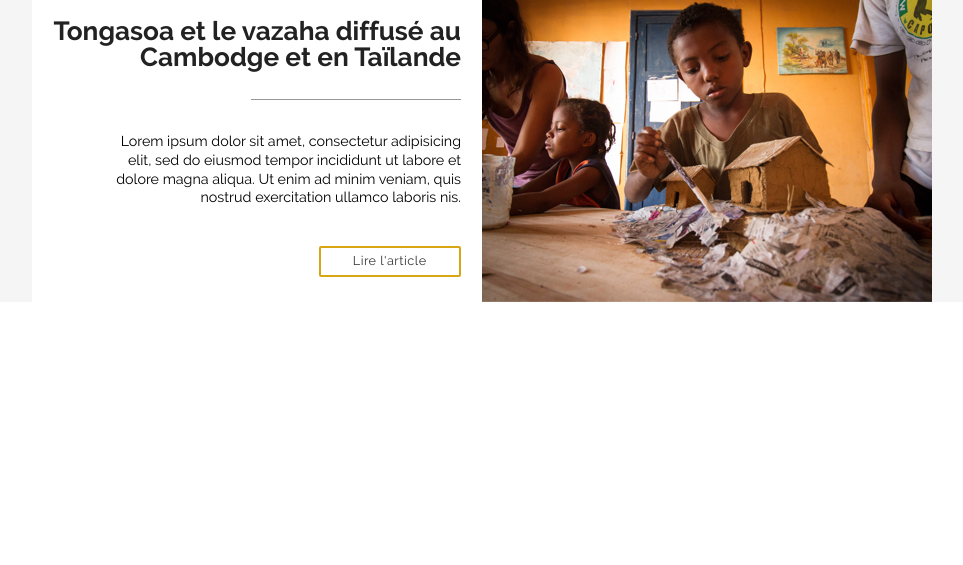
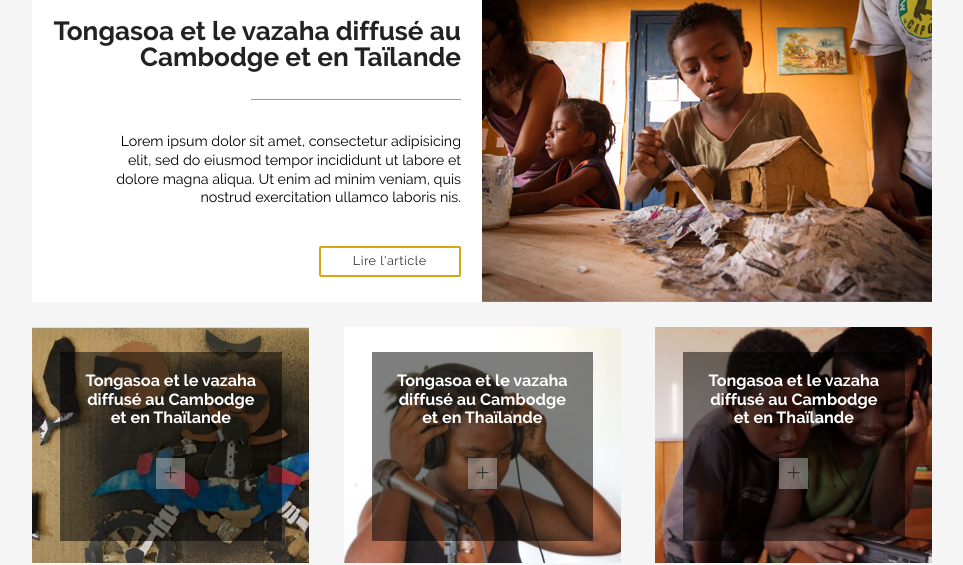
Before and after one commit to Jimmylet/Sur-un-Baobab, a PHP site: page / in a window 1280 px wide. Shown: the part 2856-3421 px from the top of the page, without its empty margins (158-1121 px from the left). Before the commit the page ends 3158 px from the top, so only its background shows below. Run offline with PHP 8.4, Linux system fonts and the light colour scheme.

Commit message:
code news blog bottom articles

```diff
--- a/www/css/styles.css
+++ b/www/css/styles.css
@@ -388,6 +388,57 @@ body {
   width: 44.9em;
   position: relative;
   height: 100%;
+}
+.last-news__articles__top img {
+  -webkit-transition: 0.3s ease-out;
+  transition: 0.3s ease-out;
+}
+.last-news__articles__top:hover img {
+  -webkit-transform: scale(1.05);
+      -ms-transform: scale(1.05);
+          transform: scale(1.05);
+  -webkit-transition: 0.3s ease-in-out;
+  transition: 0.3s ease-in-out;
+}
+.article__vignette {
+  width: 27.7em;
+  height: 23.6em;
+  position: relative;
+  overflow: hidden;
+}
+.article__vignette__img {
+  position: relative;
+  z-index: 1;
+}
+.article__vignette__container {
+  position: absolute;
+  z-index: 2;
+  width: 80%;
+  height: 80%;
+  top: 0;
+  margin: 2.5em 1em 1em 2.8em;
+  -webkit-transition: 0.3s ease;
+  transition: 0.3s ease;
+}
+.article__vignette__more {
+  display: inline-block;
+  margin-top: 3em;
+  padding: 0.8em;
+}
+.last-news__container-bottom-articles {
+  width: 90em;
+  margin: 2.5em auto 0;
+}
+.last-news__container-bottom-articles:after {
+  content: "";
+  display: block;
+  clear: both;
+}
+.last-news__bottom-link:nth-child(1) {
+  float: left;
+}
+.last-news__bottom-link:nth-child(3) {
+  float: right;
 }
 .header .subheader {
   background-color: #2d2d2d;
@@ -884,3 +935,52 @@ body {
 .last-news__articles__container-text {
   padding: 2em;
 }
+.article__vignette {
+  display: inline-block;
+}
+.article__vignette__title {
+  color: #fff;
+  font-size: 1.62em;
+  font-weight: bold;
+  line-height: 1.15em;
+}
+.article__vignette__container {
+  background-color: rgba(0,0,0,0.5);
+  padding: 2em;
+}
+.article__vignette__more {
+  background-color: rgba(181,181,181,0.5);
+}
+.article__vignette__img {
+  width: 100%;
+  object-fit: cover;
+  -webkit-transition: 0.3s ease-out;
+  transition: 0.3s ease-out;
+}
+.article__vignette svg {
+  -webkit-transform: scale(1);
+  -ms-transform: scale(1);
+  transform: scale(1);
+  -webkit-transition: 0.3s ease-out;
+  transition: 0.3s ease-out;
+}
+.article__vignette:hover .article__vignette__more svg {
+  -webkit-transform: scale(1.6);
+  -ms-transform: scale(1.6);
+  transform: scale(1.6);
+  -webkit-transform: 0.3s ease-out;
+  -ms-transform: 0.3s ease-out;
+  transform: 0.3s ease-out;
+}
+.article__vignette:hover .article__vignette__more svg g {
+  stroke: #f1f1f1;
+}
+.article__vignette:hover img {
+  -webkit-transform: scale(1.2) rotate(2deg);
+  -ms-transform: scale(1.2) rotate(2deg);
+  transform: scale(1.2) rotate(2deg);
+  -webkit-filter: grayscale(100%);
+          filter: grayscale(100%);
+  -webkit-transition: 0.3s ease-out;
+  transition: 0.3s ease-out;
+}
--- a/www/index.html
+++ b/www/index.html
@@ -114,9 +114,10 @@
 							<a class="intro-img__button" href="#">En savoir plus</a>
 						</section>
 						<section class="intro-text">
-								<h2 class="intro-text__title">Rencontrer. Animer. Aider.</h2>
+							<h2 class="intro-text__title">Rencontrer. Animer. Aider.</h2>
 							<div class="intro-text__container">
-								<img class="intro-text__img" src="./img/svg/baobab_logo_svg.svg" alt="Logo Surunbaobab" width="220"
+								<img class="intro-text__img" src="./img/svg/baobab_logo_svg.svg" alt="Logo Surunbaobab"
+								     width="220"
 								     height="177">
 								<p class="intro-text__paragraph">
 									Nous voyageons sac au dos en proposant des ateliers de cinéma d’animation pour
@@ -132,8 +133,10 @@
 							<div class="img-baobab__title">
 								<div class="img-baobab__title__img"></div>
 							</div>
-							<svg class="img-baobab__deco" width="23" height="336" viewBox="0 0 23 336" xmlns="http://www.w3.org/2000/svg">
-								<g transform="translate(1 1.542)" stroke="#FFF" stroke-width="2" fill="none" fill-rule="evenodd">
+							<svg class="img-baobab__deco" width="23" height="336" viewBox="0 0 23 336"
+							     xmlns="http://www.w3.org/2000/svg">
+								<g transform="translate(1 1.542)" stroke="#FFF" stroke-width="2" fill="none"
+								   fill-rule="evenodd">
 									<circle cx="10.5" cy="10.5" r="10.5"/>
 									<path d="M10 21v312.458069" stroke-linecap="square"/>
 								</g>
@@ -143,10 +146,12 @@
 						<section class="last-news">
 							<h2 class="last-news__title" aria-level="2">Nos dernières nouvelles</h2>
 							<span class="last-news__newsletters">
-								Ne manquez plus rien, <a href="#" class="last-news__newsletters__link">abonnez-vous !</a>
+								Ne manquez plus rien, <a href="#" class="last-news__newsletters__link">abonnez-vous
+								!</a>
 							</span>
 							<svg class="last-news__line2" width="2" height="98" xmlns="http://www.w3.org/2000/svg">
-								<path d="M1 1.5V97" stroke="#FFF" stroke-width="2" fill="none" fill-rule="evenodd" stroke-linecap="square"/>
+								<path d="M1 1.5V97" stroke="#FFF" stroke-width="2" fill="none" fill-rule="evenodd"
+								      stroke-linecap="square"/>
 							</svg>
 							<div class="last-news__articles">
 								<article class="last-news__articles__top">
@@ -158,13 +163,76 @@
 											Tongasoa et le vazaha diffusé au Cambodge et en Taïlande
 										</h3>
 										<p class="last-news__articles__top__intro">
-											Lorem ipsum dolor sit amet, consectetur adipisicing elit, sed do eiusmod tempor incididunt ut labore et dolore magna aliqua. Ut enim ad minim veniam, quis nostrud exercitation ullamco laboris nis.
+											Lorem ipsum dolor sit amet, consectetur adipisicing elit, sed do eiusmod
+											tempor incididunt ut labore et dolore magna aliqua. Ut enim ad minim veniam,
+											quis nostrud exercitation ullamco laboris nis.
 										</p>
 										<a href="#" class="last-news__articles__top__link">Lire l'article</a>
 									</div>
 								</article>
+								<div class="last-news__container-bottom-articles">
+									<a href="#" class="last-news__bottom-link">
+										<article class="article__vignette">
+											<img class="article__vignette__img" src="./img/jpg/preview_article1.jpg"
+											     alt="" width="362" height="241">
+											<div class="article__vignette__container">
+												<h3 class="article__vignette__title" aria-level="3">
+													Tongasoa et le vazaha diffusé au Cambodge et en Thaïlande
+												</h3>
+												<div class="article__vignette__more">
+													<svg width="13" height="13" viewBox="0 0 13 13"
+													     xmlns="http://www.w3.org/2000/svg">
+														<g stroke="#282828" fill="none" fill-rule="evenodd"
+														   stroke-linecap="square">
+															<path d="M6.6848156 1.29920082V12.0870395M1.29920082 6.6848156H12.0870395"/>
+														</g>
+													</svg>
+												</div>
+											</div>
+										</article>
+									</a>
+									<a href="#" class="last-news__bottom-link">
+										<article class="article__vignette">
+											<img class="article__vignette__img" src="./img/jpg/preview_article2.jpg"
+											     alt="" width="362" height="241">
+											<div class="article__vignette__container">
+												<h3 class="article__vignette__title" aria-level="3">
+													Tongasoa et le vazaha diffusé au Cambodge et en Thaïlande
+												</h3>
+												<div class="article__vignette__more">
+													<svg width="13" height="13" viewBox="0 0 13 13"
+													     xmlns="http://www.w3.org/2000/svg">
+														<g stroke="#282828" fill="none" fill-rule="evenodd"
+														   stroke-linecap="square">
+															<path d="M6.6848156 1.29920082V12.0870395M1.29920082 6.6848156H12.0870395"/>
+														</g>
+													</svg>
+												</div>
+											</div>
+										</article>
+									</a>
+									<a href="#" class="last-news__bottom-link">
+										<article class="article__vignette">
+											<img class="article__vignette__img" src="./img/jpg/preview_article3.jpg"
+											     alt="" width="362" height="241">
+											<div class="article__vignette__container">
+												<h3 class="article__vignette__title" aria-level="3">
+													Tongasoa et le vazaha diffusé au Cambodge et en Thaïlande
+												</h3>
+												<div class="article__vignette__more">
+													<svg width="13" height="13" viewBox="0 0 13 13"
+													     xmlns="http://www.w3.org/2000/svg">
+														<g stroke="#282828" fill="none" fill-rule="evenodd"
+														   stroke-linecap="square">
+															<path d="M6.6848156 1.29920082V12.0870395M1.29920082 6.6848156H12.0870395"/>
+														</g>
+													</svg>
+												</div>
+											</div>
+										</article>
+									</a>
+								</div>
 							</div>
-
 
 
 						</section>
--- a/www/stylus/components/home-content_components.styl
+++ b/www/stylus/components/home-content_components.styl
@@ -127,3 +127,37 @@
         color color-white
   &__container-text
     padding 2em
+
+
+.article__vignette
+  display inline-block
+  &__title
+    color color-white
+    font-size: 1.62em
+    font-weight: bold
+    line-height 1.15em
+  &__container
+    background-color rgba(0,0,0,.5)
+    padding 2em
+  &__more
+    background-color rgba(181,181,181,.5)
+  &__img
+    width 100%
+    object-fit: cover;
+    transition trans
+  & svg
+    transform scale(1)
+    transition trans
+
+
+
+.article__vignette:hover .article__vignette__more svg
+  transform scale(1.6)
+  transform trans
+  & g
+    stroke #f1f1f1
+
+.article__vignette:hover img
+  transform scale(1.2) rotate(2deg)
+  filter grayscale(100%)
+  transition trans
--- a/www/stylus/objects/home-content_components.styl
+++ b/www/stylus/objects/home-content_components.styl
@@ -81,3 +81,43 @@
   width 44.9em
   position: relative
   height: 100%
+
+.last-news__articles__top img
+  transition .3s ease-out
+.last-news__articles__top:hover img
+  transform scale(1.05)
+  transition .3s ease-in-out
+
+.article__vignette
+  width 27.7em
+  height 23.6em
+  position: relative
+  overflow hidden
+  &__img
+    position: relative
+    z-index 1
+  &__container
+    position absolute
+    z-index 2;
+    width 80%
+    height: 80%
+    top: 0
+    margin 2.5em 1em 1em 2.8em
+    transition .3s ease
+  &__more
+    display inline-block
+    margin-top 3em
+    padding .8em
+
+.last-news__container-bottom-articles
+  width 90em
+  margin 2.5em auto 0
+  &:after
+    content: "";
+    display: block;
+    clear: both;
+
+.last-news__bottom-link:nth-child(1)
+  float left
+.last-news__bottom-link:nth-child(3)
+  float right
```
Also changed, not shown: www/img/jpg/preview_article1.jpg (added), www/img/jpg/preview_article2.jpg (added), www/img/jpg/preview_article3.2.jpg (added), www/img/jpg/preview_article3.jpg (added), www/img/svg/plus.svg (added).
